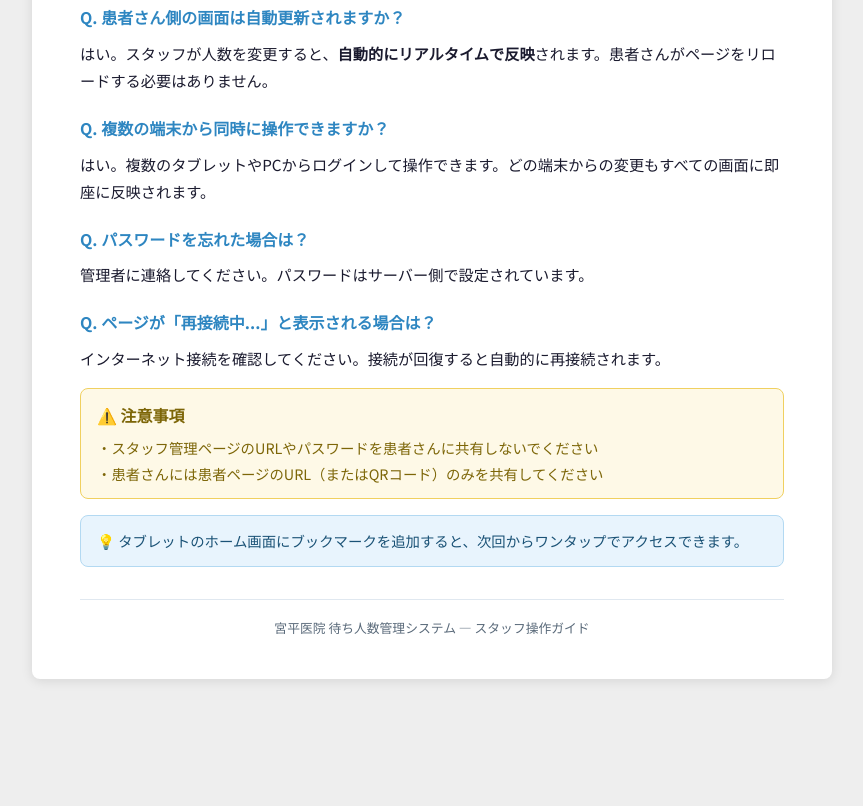
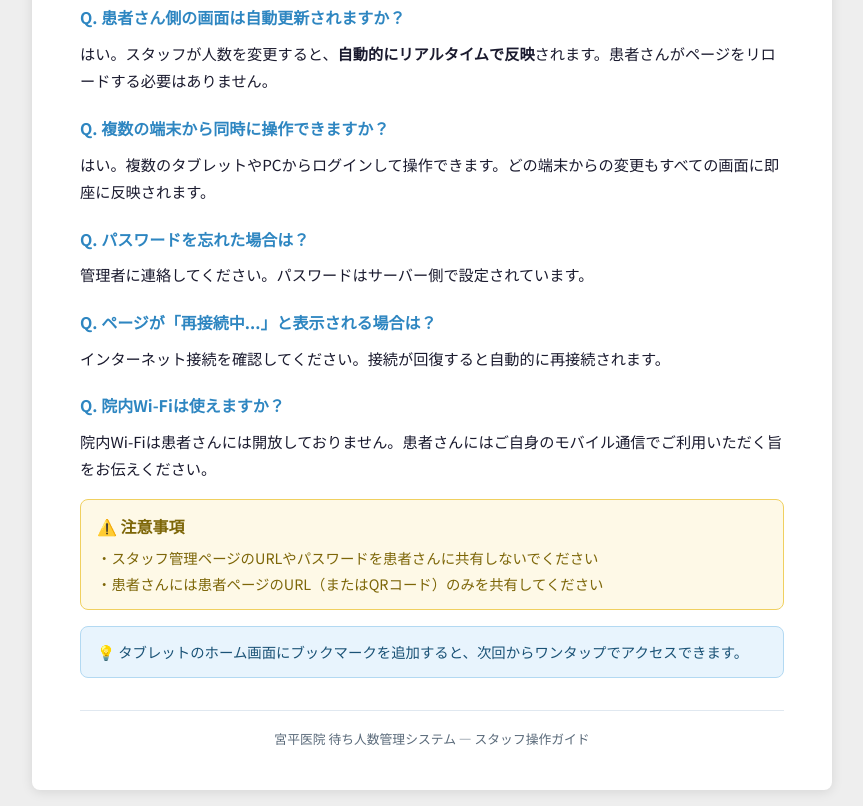
Before and after one commit to akrmyhr/machijikan, a website: page public/guide.html in a window 1280 px wide. Shown: the part 1906-2712 px from the top of the page, without its empty margins (208-1071 px from the left). Before the commit the page ends 2601 px from the top, so only its background shows below. Drawn offline with Linux system fonts and the light colour scheme.

Commit message:
Wi-Fi非開放の記載修正

```diff
--- a/public/guide.html
+++ b/public/guide.html
@@ -296,6 +296,9 @@
   <h3>Q. ページが「再接続中...」と表示される場合は？</h3>
   <p>インターネット接続を確認してください。接続が回復すると自動的に再接続されます。</p>
 
+  <h3>Q. 院内Wi-Fiは使えますか？</h3>
+  <p>院内Wi-Fiは患者さんには開放しておりません。患者さんにはご自身のモバイル通信でご利用いただく旨をお伝えください。</p>
+
   <div class="warning-box">
     <div class="warning-title">⚠️ 注意事項</div>
     <p>・スタッフ管理ページのURLやパスワードを患者さんに共有しないでください</p>
```
Also changed, not shown: public/poster.html (+1 -1 lines).
